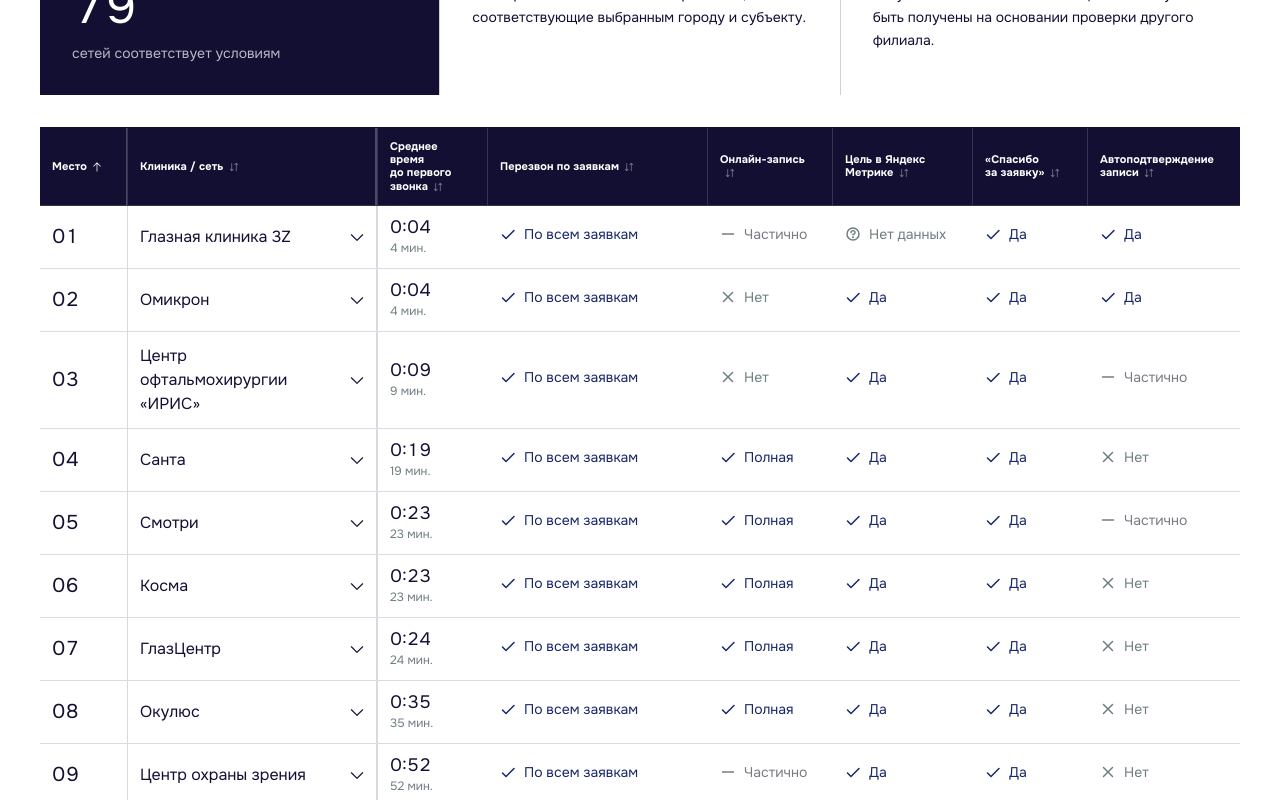
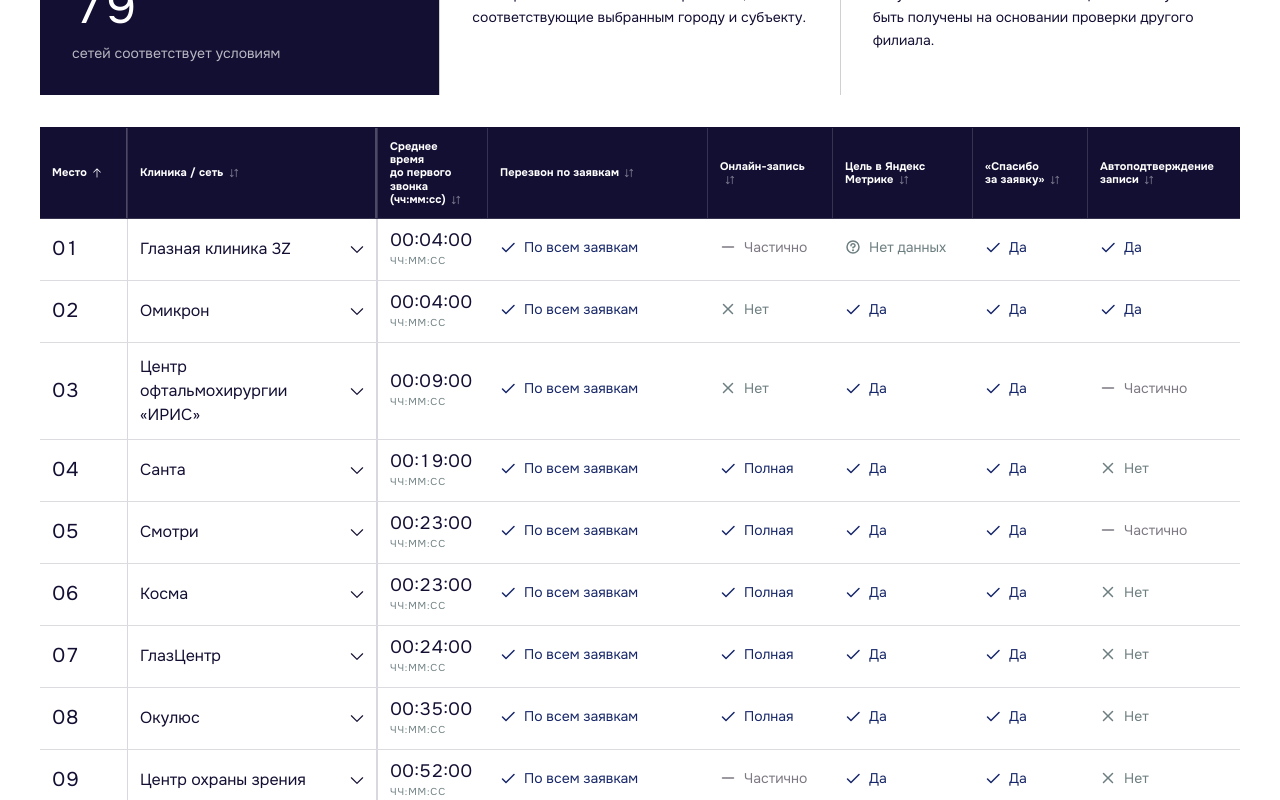
Before and after one commit to amakarov-cmd/clinicrating, a React (Vite) app: page / in a window 1280 px wide. Shown: the part 1480-2280 px from the top of the page. Built offline with nearby package versions, Linux system fonts and the light colour scheme.

Commit message:
Remove obsolete built asset

```diff
--- a/src/App.jsx
+++ b/src/App.jsx
@@ -22,6 +22,24 @@
 gsap.registerPlugin(ScrollTrigger, useGSAP);
 
 const assetUrl = (path) => `${import.meta.env.BASE_URL}${path.replace(/^\/+/, "")}`;
+
+const formatDuration = (minutes) => {
+  const totalSeconds = Math.round(minutes * 60);
+  const hours = Math.floor(totalSeconds / 3600);
+  const remainingSeconds = totalSeconds % 3600;
+  const mins = Math.floor(remainingSeconds / 60);
+  const seconds = remainingSeconds % 60;
+  return [hours, mins, seconds].map((value) => String(value).padStart(2, "0")).join(":");
+};
+
+const leaders = clinics.filter((clinic) => clinic.rank <= 3);
+const leadersAverageMinutes = leaders.reduce((total, clinic) => total + clinic.avgMinutes, 0) / leaders.length;
+
+const getLeadersComparison = (minutes) => {
+  const difference = minutes - leadersAverageMinutes;
+  if (Math.abs(difference) < 1 / 120) return "Соответствует среднему времени лидеров";
+  return `${difference < 0 ? "Быстрее" : "Медленнее"} среднего времени топ-3 на ${formatDuration(Math.abs(difference))}`;
+};
 
 const russianServiceWords = [
   "из-за", "кроме", "между", "перед", "через", "чтобы", "потому", "поэтому",
@@ -371,7 +389,7 @@
               </div>
 
               <div className="top-clinic-details mt-1 grid w-full shrink-0 grid-cols-3 border-t border-[#130F33]/20 pt-4 text-left sm:mt-2 sm:pt-6 md:mt-auto">
-                <div className="pr-3 sm:pr-6"><div className="text-[10px] leading-tight text-[#6D7E80] sm:text-xs">Среднее время до первого звонка</div><div className="mt-2 text-2xl tracking-[-0.04em] tabular-nums sm:text-4xl">{clinic.avgTime}</div></div>
+                <div className="pr-3 sm:pr-6"><div className="text-[10px] leading-tight text-[#6D7E80] sm:text-xs">Среднее время до первого звонка</div><div className="mt-2 text-2xl tracking-[-0.04em] tabular-nums sm:text-4xl">{formatDuration(clinic.avgMinutes)}</div><div className="mt-1 text-[9px] uppercase tracking-[0.08em] text-[#6D7E80] sm:text-[10px]">чч:мм:сс</div></div>
                 <div className="border-l border-[#130F33]/15 px-3 sm:px-6"><div className="text-[10px] leading-tight text-[#6D7E80] sm:text-xs">Перезвон по заявкам</div><div className="mt-2 text-xs font-medium leading-tight sm:text-base">{clinic.callbacks}</div></div>
                 <div className="border-l border-[#130F33]/15 pl-3 sm:pl-6"><div className="text-[10px] leading-tight text-[#6D7E80] sm:text-xs">Онлайн-запись</div><div className="mt-2 text-xs font-medium leading-tight sm:text-base">{clinic.onlineBooking}</div></div>
               </div>
@@ -486,7 +504,7 @@
                         <span>{clinic.name}</span><CaretDown size={18} className={`shrink-0 transition-transform ${isOpen ? "rotate-180" : ""}`} />
                       </button>
                     </td>
-                    <td className="px-3 py-3 align-middle"><div className="text-lg leading-none tabular-nums">{clinic.avgTime}</div><div className="mt-1 text-xs text-[#6D7E80]">{clinic.avgMinutes} мин.</div></td>
+                    <td className="px-3 py-3 align-middle"><div className="text-lg leading-none tabular-nums">{formatDuration(clinic.avgMinutes)}</div><div className="mt-1 text-[10px] uppercase tracking-[0.08em] text-[#6D7E80]">чч:мм:сс</div></td>
                     <td className="px-3 py-3 align-middle"><Status value={clinic.callbacks} /></td>
                     <td className="px-3 py-3 align-middle"><Status value={clinic.onlineBooking} /></td>
                     <td className="px-3 py-3 align-middle"><Status value={clinic.metrikaGoal} /></td>
@@ -502,7 +520,13 @@
                         <div className="grid gap-6 lg:grid-cols-[180px_1fr_1fr]">
                           <div className="text-sm font-medium">Города присутствия</div>
                           <div className="flex flex-wrap gap-x-5 gap-y-2 text-sm">{clinic.cities.map((item) => <span key={item}>{item}</span>)}</div>
-                          <div className="text-sm text-[#130F33]/70">Показатели остаются общесетевыми. Фильтрация по городу не означает, что конкретный филиал в этом городе исследовался отдельно.</div>
+                          <div className="space-y-4 text-sm">
+                            <div className="border-l-2 border-[#162668] pl-4">
+                              <div className="font-medium text-[#130F33]">{getLeadersComparison(clinic.avgMinutes)}</div>
+                              <div className="mt-1 text-[#130F33]/65">Среднее время топ-3 рейтинга — <span className="tabular-nums">{formatDuration(leadersAverageMinutes)}</span></div>
+                            </div>
+                            <div className="text-[#130F33]/70">Показатели остаются общесетевыми. Фильтрация по городу не означает, что конкретный филиал в этом городе исследовался отдельно.</div>
+                          </div>
                         </div>
                       </td>
                     </tr>
@@ -724,7 +748,7 @@
         <strong className="font-medium text-[#130F33]">III квартал 2026 года</strong>
         <span>Подготовлено агентством диджитал-маркетинга Реаспект</span>
       </div>
-      <h1 className={`${inverse ? "hero-title-inverse text-white" : "hero-title text-[#130F33]"} mt-8 max-w-[760px] text-[clamp(2rem,4.25vw,4.75rem)] font-medium leading-[0.94] tracking-[-0.052em] lg:mt-12`}>Рейтинг офтальмологических клиник по работе с онлайн-заявками</h1>
+      <h1 className={`${inverse ? "hero-title-inverse text-white" : "hero-title text-[#130F33]"} mt-8 max-w-[760px] text-[clamp(2rem,4.25vw,4.75rem)] font-medium leading-[0.94] tracking-[-0.052em] lg:mt-12`}>Рейтинг офтальмологических клиник РФ по работе с онлайн-заявками</h1>
       <div aria-label="Кратко об исследовании. Проведите пальцем, чтобы увидеть следующую карточку" className={`${inverse ? "hero-description-inverse invisible" : "hero-description text-[#130F33]"} mt-8 grid max-w-[680px] gap-3 text-lg leading-relaxed lg:mt-10 lg:grid-cols-2`}>
         <p className="hero-frost-panel p-5 lg:p-6">Проверили клиентский путь в офтальмологических клиниках России: от заявки на сайте и первого звонка до записи, напоминания о визите и повторного контакта после отмены.</p>
         <p className="hero-frost-panel p-5 lg:p-6">Рейтинг оценивает не качество лечения или работу врачей, а то, насколько удобно, быстро и последовательно клиника работает с пациентом на цифровом этапе.</p>
--- a/src/data/ratingSort.js
+++ b/src/data/ratingSort.js
@@ -1,7 +1,7 @@
 export const ratingColumns = [
   { key: "rank", label: "Место", type: "number" },
   { key: "name", label: "Клиника / сеть", type: "text" },
-  { key: "avgMinutes", label: "Среднее время до первого звонка", type: "number" },
+  { key: "avgMinutes", label: "Среднее время до первого звонка (чч:мм:сс)", type: "number" },
   { key: "callbacks", label: "Перезвон по заявкам", type: "status" },
   { key: "onlineBooking", label: "Онлайн-запись", type: "status" },
   { key: "metrikaGoal", label: "Цель в Яндекс Метрике", type: "status" },
```
Also changed, not shown: 5 other files (tests, documents, lock files or other folders).
